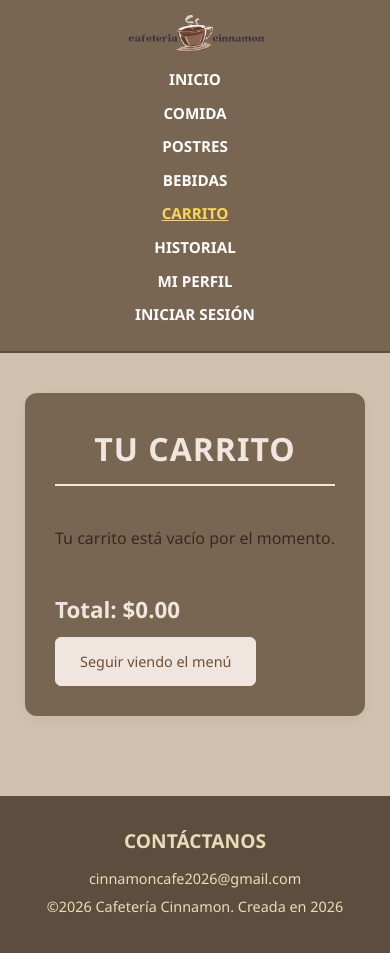
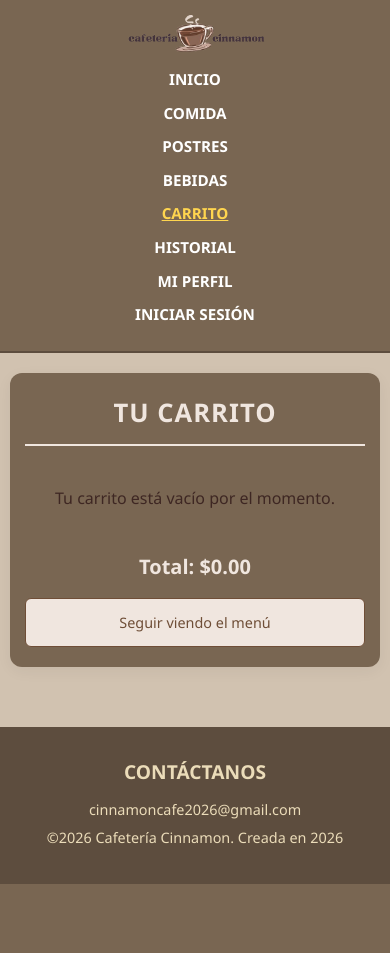
Before and after one commit to adrianacano7777/cafeteria-cinnamon-, a PHP site: page /php/carrito.php in a window 390 px wide. After the commit the page ends 884 px from the top, so only its background shows below. Run offline with PHP 8.4, Linux system fonts and the light colour scheme.

Commit message:
Arreglos de diseño en la pagina carrito

```diff
--- a/css/carrito.css
+++ b/css/carrito.css
@@ -107,17 +110,65 @@ button, .btn-primario, .btn-secundario {
 .btn-secundario {
   background-color: #f0e6df;
   color: #6f4e37;
-  border: 1px solid #f0e6df;
+  border: 1px solid #6f4e37;
   padding: 12px 24px;
 }
 
 .btn-secundario:hover {
-  background-color: #f0e6df;
+  background-color: #e4d7cc;
+}
+.carrito-resumen {
+  display: flex;
+  flex-direction: column;
+  align-items: flex-end;
+  gap: 15px;
 }
 
 .carrito-total {
   font-size: 1.4rem;
   font-weight: bold;
   color: #f0e6df;
-  margin: 0 0 10px 0;
+  margin: 0;
 }
+
+.carrito-acciones {
+  display: flex;
+  gap: 15px;
+  width: 100%;
+  justify-content: flex-end;
+  flex-wrap: wrap;
+}
+@media (max-width: 768px) {
+  .carrito {
+    margin: 20px 10px;
+    padding: 20px 15px;
+  }
+
+  .seccion-titulo {
+    font-size: 1.6rem;
+    text-align: center;
+  }
+
+  .carrito-tabla th,
+  .carrito-tabla td {
+    padding: 10px 8px;
+    font-size: 0.9rem;
+  }
+
+  .carrito-resumen {
+    align-items: stretch;
+    }
+
+  .carrito-total {
+    text-align: center;
+    font-size: 1.25rem;
+  }
+
+  .carrito-acciones {
+    flex-direction: column;
+    }
+
+  .btn-primario, .btn-secundario {
+    width: 100%;
+  }
+}
```
Also changed, not shown: other parts of css/carrito.css (+19 -16 lines).
